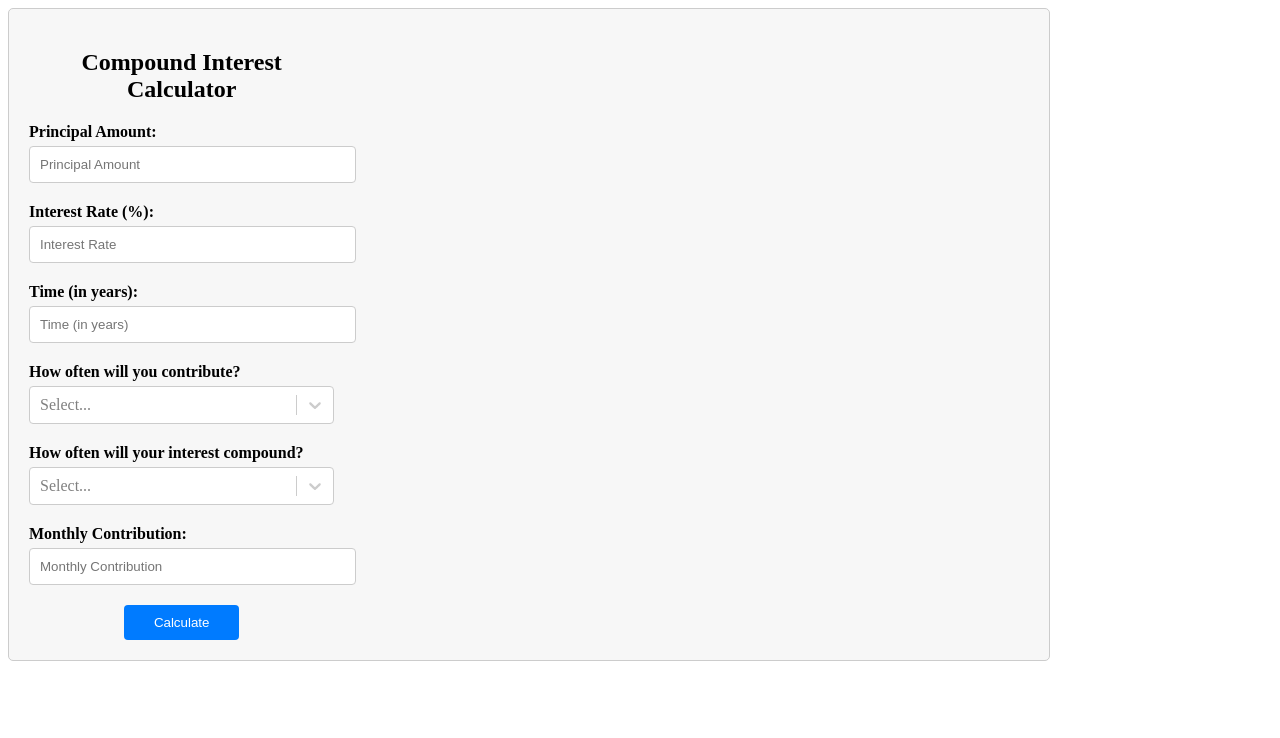
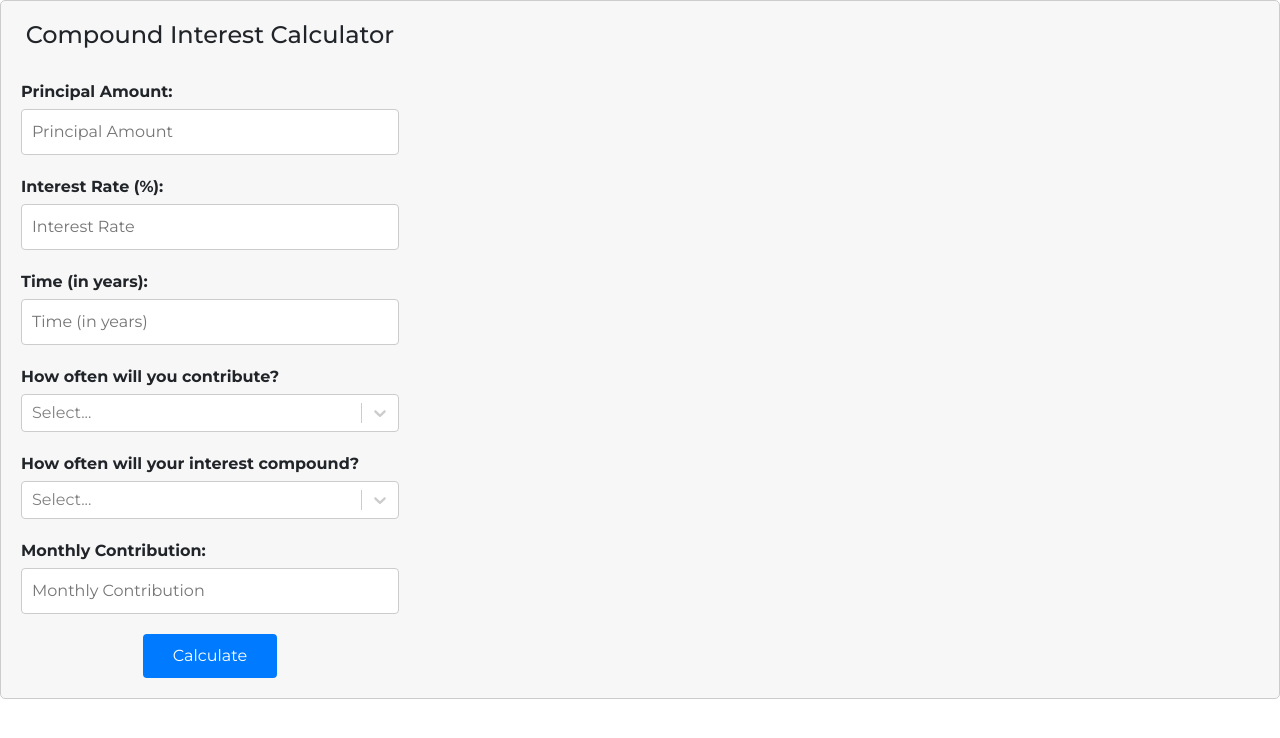
Before and after one commit to elgstrom/compound_interest_calculator, a React app: page / in a window 1280 px wide. Built offline with nearby package versions, Linux system fonts and the light colour scheme.

Commit message:
Layout change

```diff
--- a/public/index.html
+++ b/public/index.html
@@ -5,6 +5,68 @@
     <link rel="icon" href="%PUBLIC_URL%/favicon.ico" />
     <meta name="viewport" content="width=device-width, initial-scale=1" />
     <title>Compound Interest Calculator</title>
+    <link rel="stylesheet" href="https://stackpath.bootstrapcdn.com/bootstrap/4.5.2/css/bootstrap.min.css" />
+    <link href="https://fonts.googleapis.com/css?family=Montserrat:400,500,600,700&display=swap" rel="stylesheet">
+    <style>
+      /* Add your custom styles here */
+      body {
+        font-family: 'Montserrat', sans-serif;
+        margin: 0;
+        padding: 0;
+      }
+
+      .compound-interest-calculator {
+        max-width: 600px;
+        margin: 0 auto;
+        padding: 20px;
+      }
+
+      .calculator-title {
+        text-align: center;
+        font-size: 24px;
+        margin-bottom: 30px;
+      }
+
+      .calculator-heading {
+        font-size: 18px;
+        font-weight: 600;
+        margin-bottom: 15px;
+      }
+
+      .form-group {
+        margin-bottom: 20px;
+      }
+
+      label {
+        display: block;
+        margin-bottom: 5px;
+      }
+
+      .button-container {
+        text-align: center;
+      }
+
+      .calculate-button {
+        background-color: #007bff;
+        color: #fff;
+        padding: 10px 20px;
+        border: none;
+        cursor: pointer;
+      }
+
+      .result-container {
+        margin-top: 0px;
+      }
+
+      .result {
+        font-size: 10px;
+        margin-bottom: 5px;
+      }
+
+      .chart-container {
+        margin-top: 50px;
+      }
+    </style>
   </head>
   <body>
     <noscript>You need to enable JavaScript to run this app.</noscript>
--- a/src/CompoundInterestCalculator.css
+++ b/src/CompoundInterestCalculator.css
@@ -33,7 +33,7 @@
   .result {
     text-align: center;
     font-weight: bold;
-    margin-top: 20px;
+    margin-top: 10px;
   }
 
   .button-container {
@@ -52,7 +52,7 @@
   .compound-interest-calculator {
     display: flex;
     gap: 20px;
-    max-width: 1000px;
+    max-width: 2000px;
     padding: 20px;
     background-color: #f7f7f7;
     border: 1px solid #ccc;
@@ -76,3 +76,17 @@
     max-width: 100%;
     max-height: 400px;
   }
+
+  /* Additional styles for result visibility */
+  .result-container {
+    margin-top: 20px;
+    padding: 10px;
+    border: 1px solid #ccc;
+    border-radius: 4px;
+    background-color: #f3f3f3;
+  }
+
+  .result-container p {
+    margin-bottom: 5px;
+    font-weight: bold;
+  }
--- a/src/CompoundInterestCalculator.js
+++ b/src/CompoundInterestCalculator.js
@@ -66,11 +66,10 @@ function CompoundInterestCalculator() {
         return 1;
     }
   };
-
   return (
     <div className="compound-interest-calculator">
       <div className="input-container">
-        <h2 className="calculator-heading">Compound Interest Calculator</h2>
+        <h2 className="calculator-title">Compound Interest Calculator</h2>
         <div className="form-group">
           <label>Principal Amount:</label>
           <input
@@ -80,6 +79,7 @@ function CompoundInterestCalculator() {
             onChange={(e) => setPrincipal(parseFloat(e.target.value))}
           />
         </div>
+
         <div className="form-group">
           <label>Interest Rate (%):</label>
           <input
@@ -111,6 +111,7 @@ function CompoundInterestCalculator() {
             }
           />
         </div>
+
         <div className="form-group">
           <label>How often will your interest compound?</label>
           <Select
@@ -141,13 +142,13 @@ function CompoundInterestCalculator() {
         {result && (
           <div className="result-container">
             <p className="result">Your estimated savings: {result.savings}</p>
-            <p className="result">
-              Total amount contributed: {result.contributed}
-            </p>
+            <p className="result">Total amount contributed: {result.contributed}</p>
             <p className="result">Total interest: {result.interest}</p>
           </div>
         )}
+
       </div>
+
       <div className="chart-container">
         {chartData && (
           <Line
```
Also changed, not shown: .babelrc (added).
